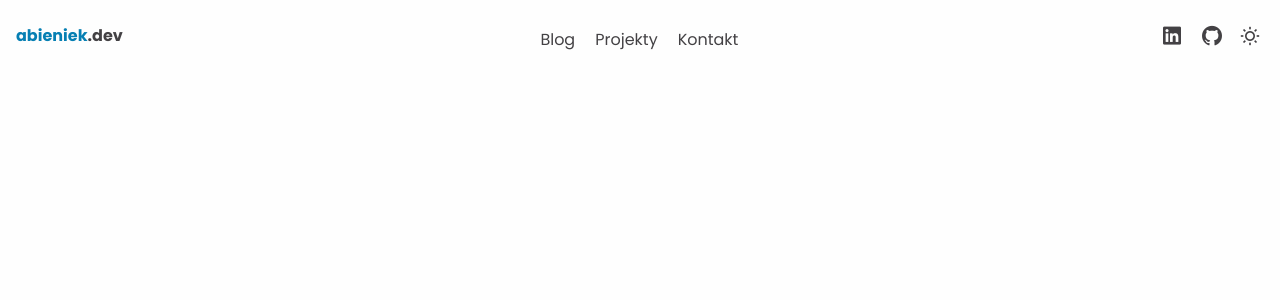
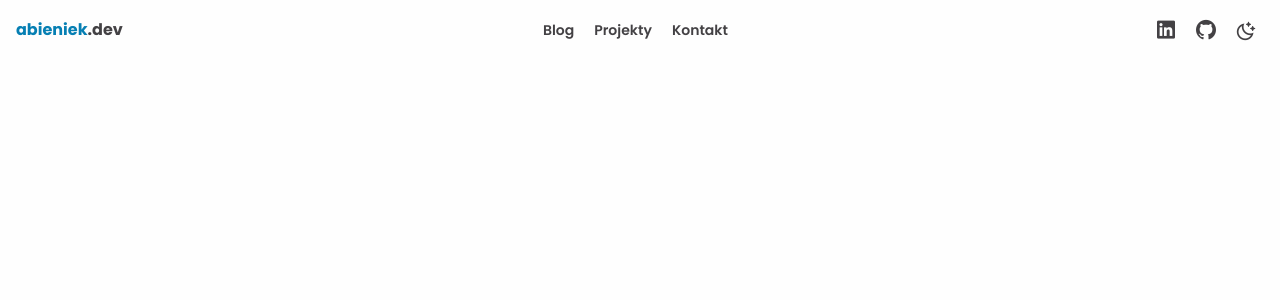
Before and after one commit to abieniek03/abieniek.dev, a Next.js app: page / in a window 1280 px wide. Shown: the top 300 px of the page. Built offline with nearby package versions, Linux system fonts and the light colour scheme.

Commit message:
Navbar - done

```diff
--- a/app/styles.ts
+++ b/app/styles.ts
@@ -1,2 +1,2 @@
 export const stylesNavbarLinkButton =
-  "text-2xl px-1 py-0.5 rounded-md hover:text-primary transition-all duration-500";
+  "text-2xl px-1.5 py-0.5 rounded-md hover:text-primary transition-all duration-500 hover:shadow-inner dark:shadow-light/15";
--- a/components/Navbar.tsx
+++ b/components/Navbar.tsx
@@ -30,18 +30,18 @@ export default function Navbar(): ReactElement {
 
   return (
     <nav>
-      <div className="mx-auto flex w-full max-w-screen-2xl flex-wrap items-center justify-between p-3 px-4 md:flex-nowrap">
+      <div className="mx-auto flex w-full max-w-screen-2xl flex-wrap items-center justify-between px-4 py-3 md:flex-nowrap">
         <Logo />
         <div
           className={`${
             menuIsOpen ? "flex" : "hidden"
-          } order-last mt-2 h-[calc(100vh-60px)] w-full items-center justify-center border-t dark:border-light/10 md:order-none md:flex md:h-auto md:border-none`}
+          } order-last mt-2 h-[calc(100vh-60px)] w-full items-center justify-center border-t dark:border-light/10 md:order-none md:mt-0 md:flex md:h-auto md:border-none`}
         >
           <ul className="mt-2 flex h-full w-full flex-col gap-2 md:mt-0 md:flex-row md:justify-center md:gap-5">
             {navItems.map((el, index) => (
               <li
                 key={index}
-                className="cursor-pointer py-2 font-semibold hover:text-primary md:font-normal"
+                className="cursor-pointer py-2 font-semibold hover:text-primary md:py-0 md:text-sm"
               >
                 {el.path[0] === "#" ? (
                   <Link href={el.path}>{el.label}</Link>
@@ -55,7 +55,7 @@ export default function Navbar(): ReactElement {
         <div className="flex items-center justify-end">
           <div className="flex gap-3">
             <div className="flex flex-row-reverse">
-              <div className="flex items-center gap-2">
+              <div className="flex items-center gap-1">
                 <a
                   href="https://www.linkedin.com/in/adrian-bieniek/"
                   rel="noopener"
@@ -74,7 +74,7 @@ export default function Navbar(): ReactElement {
                 </a>
                 <SwitchThemeButton />
                 <button
-                  className={`${stylesNavbarLinkButton} "group text-2xl" md:hidden`}
+                  className={`${stylesNavbarLinkButton} ml-1 md:hidden ${menuIsOpen ? "shadow-inner" : ""}`}
                   onClick={() => setMenuIsOpen(!menuIsOpen)}
                 >
                   <i
--- a/components/SwitchThemeButton.tsx
+++ b/components/SwitchThemeButton.tsx
@@ -22,11 +22,10 @@ export default function SwitchThemeButton() {
   };
 
   return (
-    <button
-      onClick={switchTheme}
-      className={`${stylesNavbarLinkButton} text-xl`}
-    >
-      <i className={theme === "dark" ? "ri-moon-clear-line" : "ri-sun-line"} />
+    <button onClick={switchTheme} className={`${stylesNavbarLinkButton}`}>
+      <i
+        className={`${theme === "dark" ? "ri-sun-line" : "ri-moon-clear-line"} px-0.5 text-xl`}
+      />
     </button>
   );
 }
```
